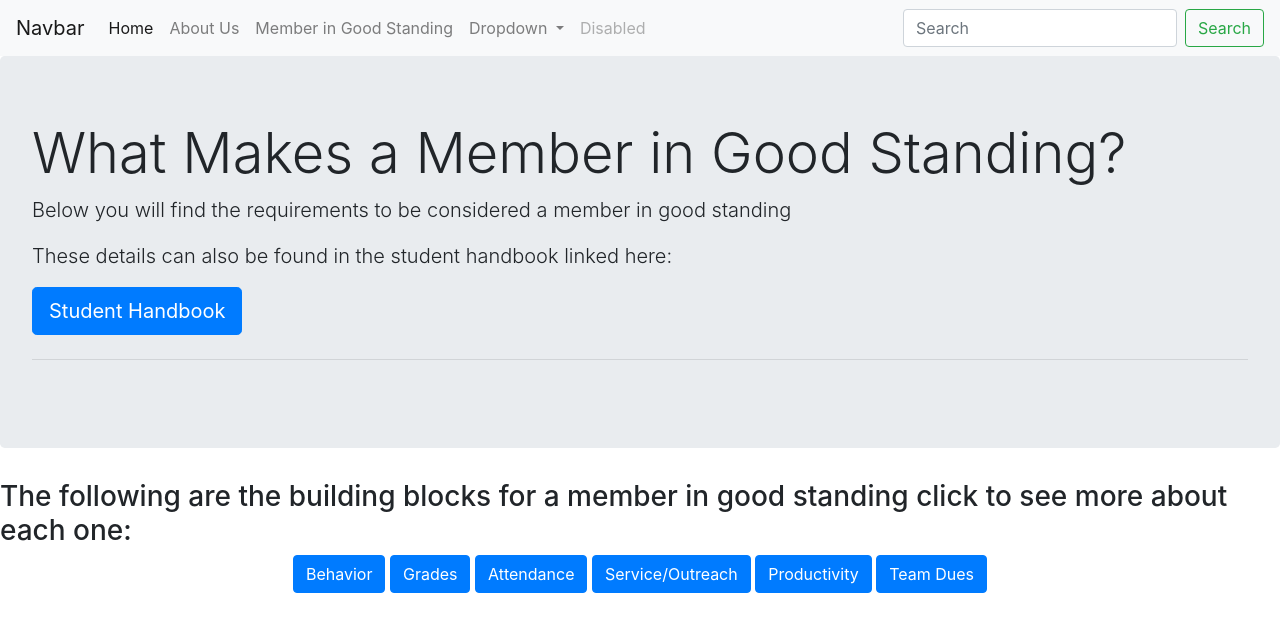
After one commit to Vishwa-Muthuraman/team75_sample_site, a Flask app: page /Good_Standing in a window 1280 px wide. The commit adds this page. Shown: the top 632 px of the page. Run offline with Flask 2, Linux system fonts and the light colour scheme; some libraries are stand-ins or nearby versions.

Commit message:
Member in Good Standing Page Created

```diff
--- a/app.py
+++ b/app.py
@@ -16,6 +16,9 @@ app.config["DEBUG"] = True
 def index():
     return render_template("index.html")
 
+@app.route("/Good_Standing")
+def Good_Standing():
+    return render_template("Good_Standing.html")
 
 @app.route("/about_us")
 def about_us():
--- /dev/null
+++ b/templates/Good_Standing.html
@@ -0,0 +1,112 @@
+{% extends "base.html" %}
+{% block content %}
+<div class="jumbotron">
+    <h1 class="display-4">What Makes a Member in Good Standing?</h1>
+    <p class="lead">Below you will find the requirements to be considered a member in good standing</p>
+    <p class="lead">These details can also be found in the student handbook linked here:</p>
+    <a class="btn btn-primary btn-lg" href=https://docs.google.com/document/d/170XR95cpyFkSps6pdsXP_D-EmHDAbmG0DRBCNFiZ4_k/edit role="button">Student Handbook</a>
+    <hr class="my-4">
+</div>
+<h3>The following are the building blocks for a member in good standing click to see more about each one:</h3>
+<center>  <p>
+        <a class="btn btn-primary" data-toggle="collapse" href="#collapseExample" role="button" aria-expanded="false" aria-controls="collapseExample">
+          Behavior
+        </a>
+        <button class="btn btn-primary" type="button" data-toggle="collapse" data-target="#grades" aria-expanded="false" aria-controls="collapseExample">
+          Grades
+        </button>
+        <button class="btn btn-primary" type="button" data-toggle="collapse" data-target="#attendance" aria-expanded="false" aria-controls="collapseExample">
+          Attendance
+        </button>
+        <button class="btn btn-primary" type="button" data-toggle="collapse" data-target="#outreach" aria-expanded="false" aria-controls="collapseExample">
+          Service/Outreach
+        </button>
+        <button class="btn btn-primary" type="button" data-toggle="collapse" data-target="#productivity" aria-expanded="false" aria-controls="collapseExample">
+            Productivity
+          </button>
+        <button class="btn btn-primary" type="button" data-toggle="collapse" data-target="#dues" aria-expanded="false" aria-controls="collapseExample">
+          Team Dues
+        </button>
+      </p></center>
+      <div class="collapse" id="collapseExample">
+        <div class="card card-body">
+            Section 4.2: Behavior: A student’s behavior must be compliant with the Hillsborough
+            High School handbook. A student may not have a record of poor behavior requiring
+            disciplinary action (either on the school or on the team). If a student repeatedly displays
+            bad behavior, it is up to the discretion of the Faculty Advisor to put him/her on
+            Behavioral Probation. Members on probation or suspension for behavioral issues are not
+            allowed to attend outreach events or recognition events (e.g. receiving proclamations,
+            being recognized by the Board of Education, etc.).
+        </div>
+      </div>
+
+      <div class="collapse" id="grades">
+                  <div class="collapse" id="collapseExample">
+        <div class="card card-body">
+            Section 9.1.A: 1. To be eligible for Robotics during the first semester of grade 10,
+11 or 12, a pupil must pass 30 credits during the preceding academic year.
+<div>
+2. To be eligible for Robotics competition during the second semester
+of grade 9, 10, 11, or 12, a pupil must pass 15 credits during the first
+semester. Full year courses are equated as one-half the total credit value of
+the course for the year.
+</div>
+<div>
+a. Students must earn at least a 75 average in every subject each
+semester. Students failing to achieve a final average of 75 or better in two or
+more subjects will be declared ineligible for the next semester. Students who
+fail to achieve a final average of 75 or better in one subject shall be placed
+on probation for the next marking period.
+</div>
+<div>
+b. Probationary students’ grades will be monitored during the
+marking period. A probationary student who becomes ineligible for failing to
+maintain a semester average of 75 or better shall be required to maintain an
+average of 75 or better in all subjects for one marking period before returning to
+the robotics program.
+</div>
+<div>
+c. Students will strive to maintain a minimum grade average of 75 in
+every course. If a grade in any subject is lower than 75, a progress report
+will be requested of the teacher. If improvement is not reported after a
+three-week time period, possible suspension from the team will occur after
+consultation with the adviser, guidance counselor, and administration. If the
+students grade falls below 70, the student will be suspended from the robotics
+team until the grade is elevated.
+</div>
+        </div>
+        </div>
+      </div>
+      <div class="collapse" id="attendance">
+        <div class="card card-body">
+            Section 10.1.B.1: Student Participation: Students who do not hold a leadership position must have a meeting attendance rate of 80% (when excused absences are excluded) and 70% (when excused absences are included) throughout the school year until the new leadership takes effect. From when new leadership takes effect until the start of the school year, students must have a meeting attendance rate of 70% (when excused absences are excluded) and 60% (when excused absences are included).
+                <div>
+        Section 1.1.B.2: Participation of all students in elected/appointed positions: Students who hold any elected or appointed position must have a meeting attendance rate of 85% including excused absences. From when new leadership takes effect until the start of the school year, students must have a meeting attendance rate of 75% (when excused absences are included).
+    </div>
+        </div>
+      </div>
+
+      <div class="collapse" id="outreach">
+        <div class="card card-body">
+            Section 1.1.C: Outreach Requirement: All RoboRaiders should be active members of outreach initiatives. In order to be an active member, a returning RoboRaider must participate for a minimum of 25 hours of nonmandatory outreach, throughout the school year and summer, by one month prior to the start of Build Season. A new RoboRaider, must participate for a minimum number of hours calculated by: # of months between joining the team to one month prior to the start of Build Season *2. This hour requirement can be fulfilled anytime throughout the time period indicated (this just pertains to freshmen, sophomores, and juniors). However, seniors must complete at least 10 hours from one month before Kickoff till the new leadership takes effect. This outreach requirement also includes active involvement in planning or implementing an outreach program, in addition to in-person volunteering.
+
+            Members who play key roles during Build Season can be excused from fulfilling the outreach requirement if they are needed in high-priority team responsibilities. Key roles include, but are not limited to, Drive Team, Chairman’s Presenters, and those working directly on the robot outside warehouse hours. The President, Mentor Leadership, and Faculty Advisors must approve of all members seeking an excused status. However, excused members must fulfill an average of two hours per month excluding Build Season.
+
+        </div>
+      </div>
+      <div class="collapse" id="productivity">
+        <div class="card card-body">
+            Section 1.1.D: Productivity at Meetings Expectation: All RoboRaiders are expected to participate productively at team meetings. Students who do not hold leadership positions must maintain an average of at least an 85% on their completed deliverables. Students who hold leadership positions must maintain an average of at least a 90% on their completed deliverables. Subteam managers who receive 3 warnings are eligible for dismissal.
+
+        </div>
+      </div>
+      <div class="collapse" id="dues">
+        <div class="card card-body">
+            Section 4.4.A: Team Dues: There are large costs associated with designing and building
+            a robot and not all of these costs can be absorbed by our generous sponsors.
+            Subsequently, every member of Team 75 is required to pay a due by Kickoff, the amount
+            of which will be specified in September.
+        </div>
+      </div>
+
+{% endblock %}
--- a/templates/base.html
+++ b/templates/base.html
@@ -33,6 +33,9 @@
             <li class="nav-item">
               <a class="nav-link" href="/about_us">About Us</a>
             </li>
+            <li class="nav-item">
+              <a class="nav-link" href="/Good_Standing">Member in Good Standing</a>
+            </li>
             <li class="nav-item dropdown">
               <a class="nav-link dropdown-toggle" href="#" id="navbarDropdown" role="button" data-toggle="dropdown" aria-haspopup="true" aria-expanded="false">
                 Dropdown
```
